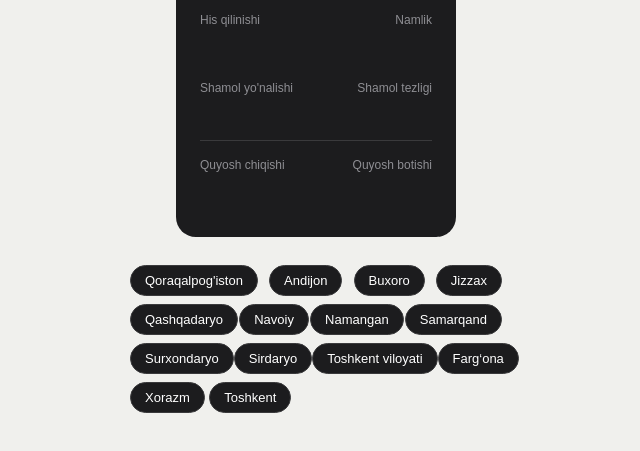
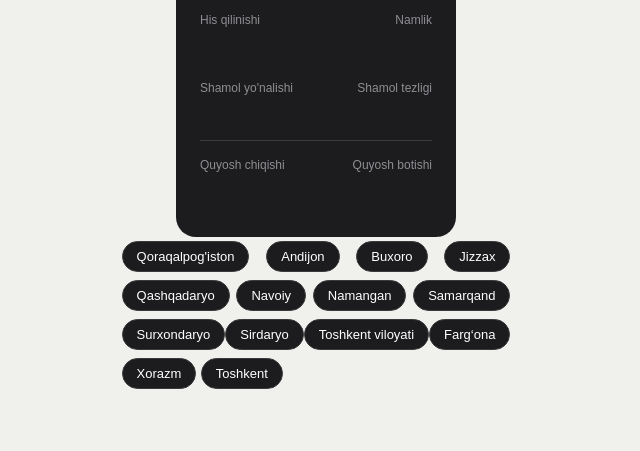
Before and after one commit to oibekzhon/ob-havo, a plain HTML site: page index.html in a window 1280 px wide. Shown: the part 209-660 px from the top of the page, without its empty margins (324-964 px from the left). Drawn offline with Linux system fonts and the light colour scheme.

Commit message:
Update style.css

```diff
--- a/style.css
+++ b/style.css
@@ -9,6 +9,9 @@ body {
     overflow-x: hidden;
     background-color: #f0f0ed;
     font-family: sans-serif;
+    display: flex;
+    flex-direction: column;
+    align-items: center;
 }
 
 h1 {
@@ -28,9 +31,9 @@ p {
 }
 
 .place {
-    margin: 24px 0px;
-    justify-self: center;
-    width: 30%;
+    margin-bottom: 24px;
+    margin: 0 auto 24px;
+    width: auto;
 }
 
 .temp {
```
